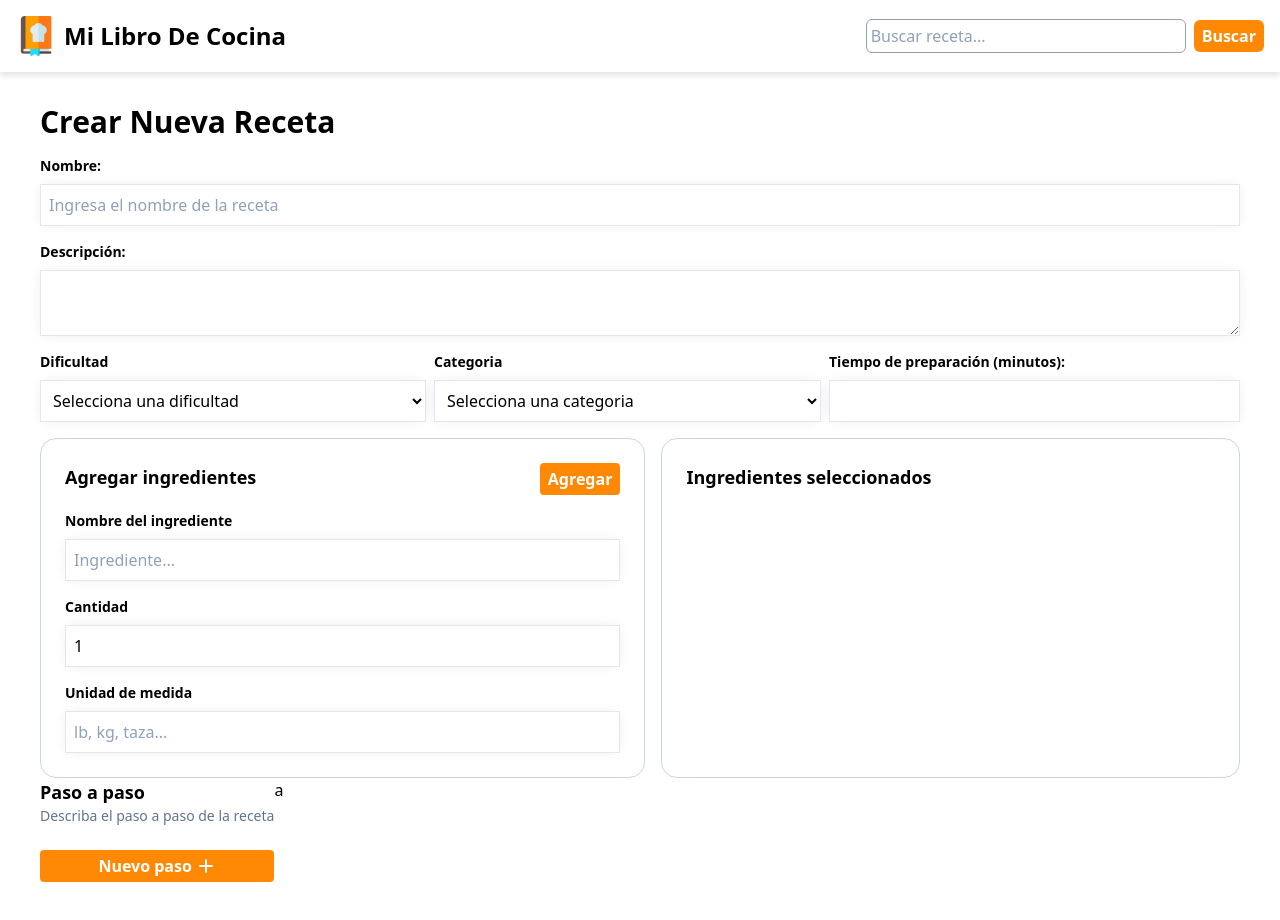
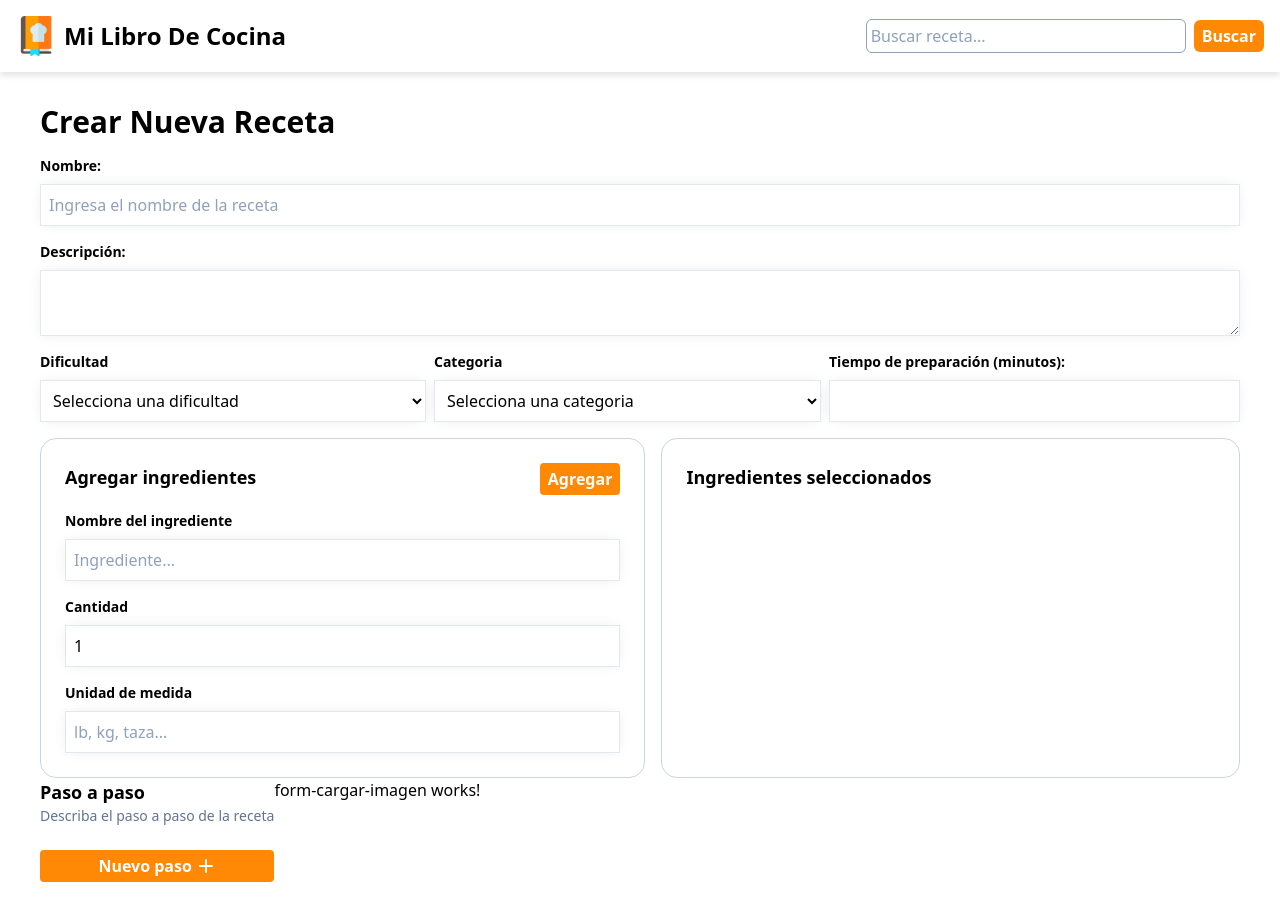
Before and after one commit to DieB219/MiLibroDeCocina, an Angular app: page /formulario in a window 1280 px wide. Built offline with nearby package versions, Linux system fonts and the light colour scheme; what tailwindcss-animated would draw is missing.

Commit message:
feat: creacion de componente para cargar imagen

```diff
--- /dev/null
+++ b/src/app/formulario-receta/form-cargar-imagen/form-cargar-imagen.html
@@ -0,0 +1 @@
+<p>form-cargar-imagen works!</p>
--- a/src/app/formulario-receta/formulario-receta.html
+++ b/src/app/formulario-receta/formulario-receta.html
@@ -43,13 +43,8 @@
     <app-form-ingrediente/>
 
     <div class="flex">
-
       <app-form-pasos-receta/>
-
-      <div>
-        a
-      </div>
-
+      <app-form-cargar-imagen/>
     </div>
   </form>
 
--- a/src/app/formulario-receta/formulario-receta.ts
+++ b/src/app/formulario-receta/formulario-receta.ts
@@ -2,10 +2,11 @@ import { Component, signal } from '@angular/core';
 import { FormIngrediente } from "./form-ingrediente/form-ingrediente";
 import { ReactiveFormsModule } from '@angular/forms';
 import { FormPasosReceta } from "./form-pasos-receta/form-pasos-receta";
+import { FormCargarImagen } from "./form-cargar-imagen/form-cargar-imagen";
 
 @Component({
   selector: 'app-formulario-receta',
-  imports: [FormIngrediente, ReactiveFormsModule, FormPasosReceta],
+  imports: [FormIngrediente, ReactiveFormsModule, FormPasosReceta, FormCargarImagen],
   templateUrl: './formulario-receta.html',
   styleUrl: './formulario-receta.css'
 })
```
Also changed, not shown: src/app/formulario-receta/form-cargar-imagen/form-cargar-imagen.ts (added, +11 -0 lines), src/app/formulario-receta/form-cargar-imagen/form-cargar-imagen.css (added).
